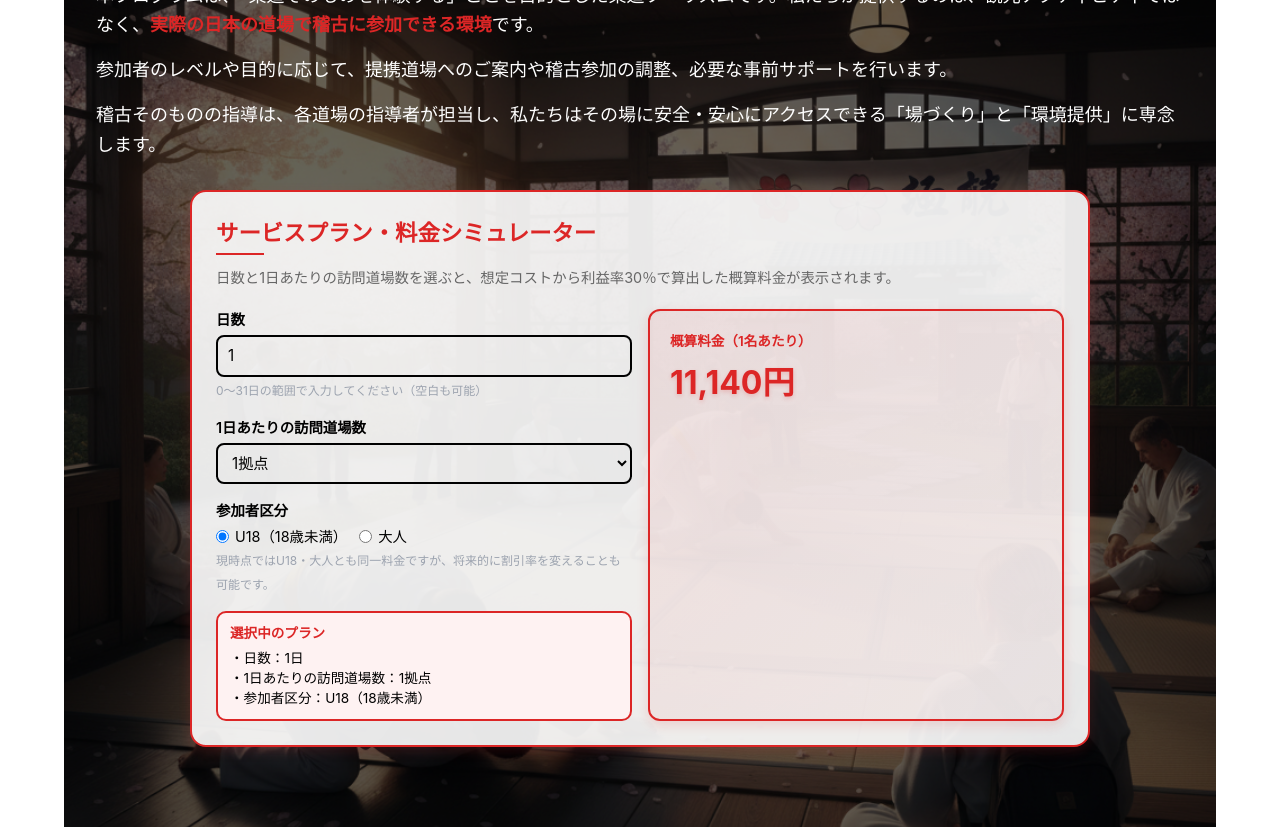
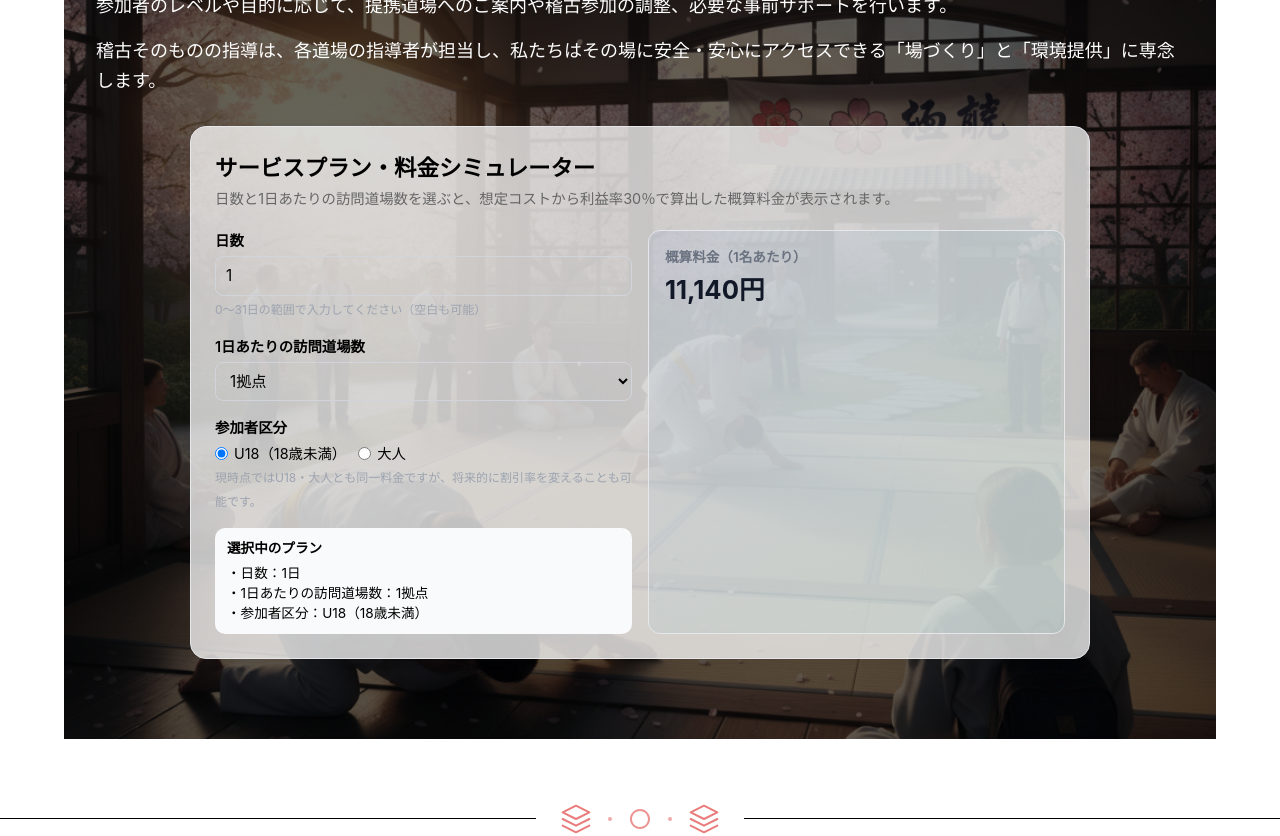
Before and after one commit to bveme23/bren_jroad, a Next.js app: page /services/judo-tourism in a window 1280 px wide. Shown: the part 540-1376 px from the top of the page. Built offline with nearby package versions, Linux system fonts and the light colour scheme.

Commit message:
change judo_dojo

```diff
--- a/src/app/services/judo-tourism/page.tsx
+++ b/src/app/services/judo-tourism/page.tsx
@@ -16,7 +16,7 @@ export const metadata: Metadata = {
 
 export default function JudoTourismPage() {
   return (
-    <div className="space-y-16 pb-16 relative">
+    <div className="pb-16 relative">
       <PageHeader
         title="柔道ツーリズム"
         subtitle="日本の本物の道場で、汗をかき、礼を学び、柔道の「空気」を全身で味わう。観光では味わえない、“稽古する旅” を。"
--- a/src/components/sections/JudoPlanCalculator.tsx
+++ b/src/components/sections/JudoPlanCalculator.tsx
@@ -178,9 +178,9 @@ export function JudoPlanCalculator() {
         margin: '0 auto',
         padding: '24px',
         borderRadius: '16px',
-        border: '2px solid #dc2626',
-        boxShadow: '0 4px 12px rgba(220, 38, 38, 0.15)',
-        backgroundColor: 'rgba(255, 255, 255, 0.9)',
+        border: '1px solid #e5e7eb',
+        boxShadow: '0 4px 12px rgba(0,0,0,0.04)',
+        backgroundColor: 'rgba(255, 255, 255, 0.75)',
         fontFamily:
           '-apple-system, BlinkMacSystemFont, "Helvetica Neue", "Segoe UI", sans-serif',
       }}
@@ -190,12 +190,10 @@ export function JudoPlanCalculator() {
           fontSize: '1.4rem',
           fontWeight: 700,
           marginBottom: '4px',
-          color: '#dc2626',
         }}
       >
         サービスプラン・料金シミュレーター
       </h2>
-      <div style={{ width: '48px', height: '2px', backgroundColor: '#dc2626', marginBottom: '12px' }}></div>
       <p style={{ fontSize: '0.9rem', color: '#666666', marginBottom: '20px' }}>
         日数と1日あたりの訪問道場数を選ぶと、想定コストから利益率30％で算出した概算料金が表示されます。
       </p>
@@ -239,17 +237,8 @@ export function JudoPlanCalculator() {
                 width: '100%',
                 padding: '8px 10px',
                 borderRadius: '8px',
-                border: '2px solid #000000',
+                border: '1px solid #d1d5db',
                 fontSize: '0.95rem',
-                transition: 'all 0.3s',
-              }}
-              onFocus={(e) => {
-                e.target.style.borderColor = '#dc2626';
-                e.target.style.boxShadow = '0 0 0 3px rgba(220, 38, 38, 0.1)';
-              }}
-              onBlur={(e) => {
-                e.target.style.borderColor = '#000000';
-                e.target.style.boxShadow = 'none';
               }}
             />
             <small style={{ fontSize: '0.75rem', color: '#9ca3af' }}>
@@ -279,17 +268,8 @@ export function JudoPlanCalculator() {
                 width: '100%',
                 padding: '8px 10px',
                 borderRadius: '8px',
-                border: '2px solid #000000',
+                border: '1px solid #d1d5db',
                 fontSize: '0.95rem',
-                transition: 'all 0.3s',
-              }}
-              onFocus={(e) => {
-                e.target.style.borderColor = '#dc2626';
-                e.target.style.boxShadow = '0 0 0 3px rgba(220, 38, 38, 0.1)';
-              }}
-              onBlur={(e) => {
-                e.target.style.borderColor = '#000000';
-                e.target.style.boxShadow = 'none';
               }}
             >
               <option value="1">1拠点</option>
@@ -351,12 +331,11 @@ export function JudoPlanCalculator() {
               marginTop: '8px',
               padding: '10px 12px',
               borderRadius: '10px',
-              backgroundColor: '#fef2f2',
-              border: '2px solid #dc2626',
+              backgroundColor: '#f9fafb',
               fontSize: '0.85rem',
             }}
           >
-            <div style={{ fontWeight: 600, marginBottom: 4, color: '#dc2626' }}>選択中のプラン</div>
+            <div style={{ fontWeight: 600, marginBottom: 4 }}>選択中のプラン</div>
             <div style={{ color: '#000000' }}>・日数：{days === '' ? '（未入力）' : `${days}日`}</div>
             <div style={{ color: '#000000' }}>・1日あたりの訪問道場数：{dojoCount}拠点</div>
             <div style={{ color: '#000000' }}>
@@ -371,12 +350,11 @@ export function JudoPlanCalculator() {
           style={{
             flex: '1 1 280px',
             minWidth: 0,
-            padding: '20px',
+            padding: '16px',
             borderRadius: '12px',
             background:
-              'linear-gradient(135deg, rgba(220, 38, 38, 0.08), rgba(220, 38, 38, 0.03))',
-            border: '2px solid #dc2626',
-            boxShadow: '0 4px 12px rgba(220, 38, 38, 0.15)',
+              'linear-gradient(135deg, rgba(59,130,246,0.06), rgba(16,185,129,0.06))',
+            border: '1px solid #e5e7eb',
           }}
         >
           <div style={{ marginBottom: '12px' }}>
@@ -384,8 +362,8 @@ export function JudoPlanCalculator() {
               style={{
                 fontSize: '0.85rem',
                 fontWeight: 600,
-                color: '#dc2626',
-                marginBottom: '8px',
+                color: '#6b7280',
+                marginBottom: '4px',
               }}
             >
               概算料金（1名あたり）
@@ -412,17 +390,16 @@ export function JudoPlanCalculator() {
                 </div>
               </div>
             ) : !isValid ? (
-              <div style={{ color: '#dc2626', fontSize: '0.9rem', fontWeight: 600 }}>
+              <div style={{ color: '#ef4444', fontSize: '0.9rem' }}>
                 この日数に対応する保険料データが見つかりません。
               </div>
             ) : (
               <div>
                 <div
                   style={{
-                    fontSize: '2rem',
+                    fontSize: '1.6rem',
                     fontWeight: 700,
-                    color: '#dc2626',
-                    textShadow: '0 2px 4px rgba(220, 38, 38, 0.2)',
+                    color: '#111827',
                   }}
                 >
                   {formatYen(totalPrice)}
```
